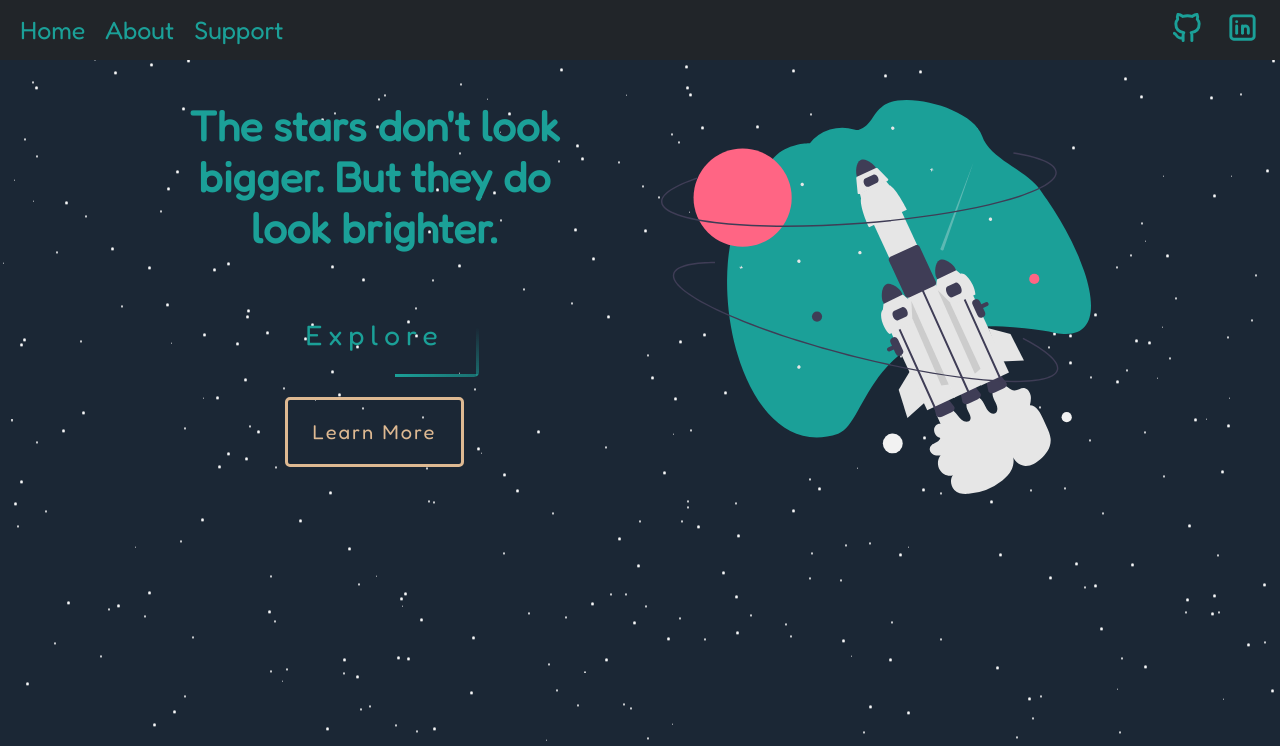
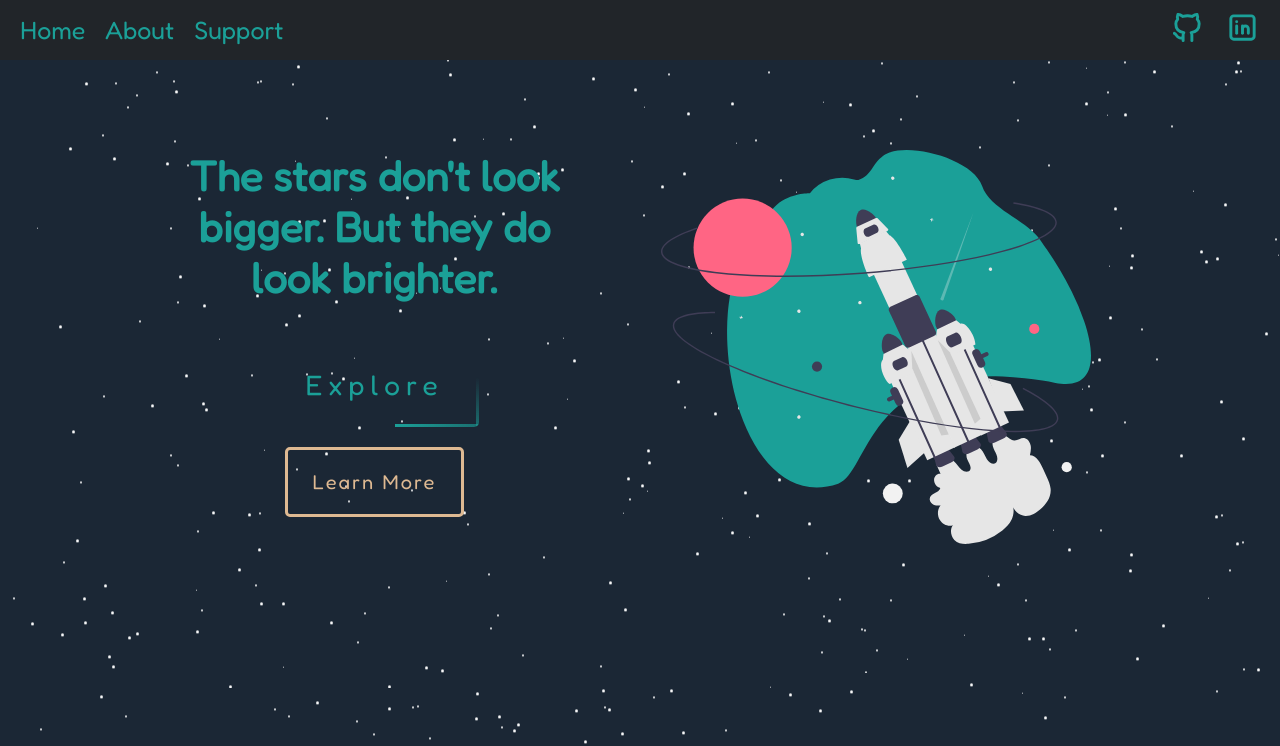
Before and after one commit to ChristopherBenton145/space-landing-page, a React (Create React App) app: page / in a window 1280 px wide. Shown: the top 746 px of the page. Built offline with nearby package versions, Linux system fonts and the light colour scheme.

Commit message:
Improvements to the header

```diff
--- a/src/styles/Header/Header.scss
+++ b/src/styles/Header/Header.scss
@@ -5,10 +5,13 @@ header {
     align-items: flex-start;
     flex-wrap: wrap;
     gap: 40px;
+    transform: translateY(10%);
+    animation: fade-in 2s forwards;
     width: 80%;
     margin: auto;
-    margin-top: 100px;
-    padding-bottom: 80vh;
+    margin-top: 150px;
+    margin-bottom: 80vh;
+    opacity: 0;
 
     .content {
       display: flex;
@@ -116,6 +119,13 @@ header {
   }
 }
 
+@keyframes fade-in {
+  100% {
+    transform: translateY(0px);
+    opacity: 1;
+  }
+}
+
 @keyframes animate1 {
   0% {
     left: -100%;
```
